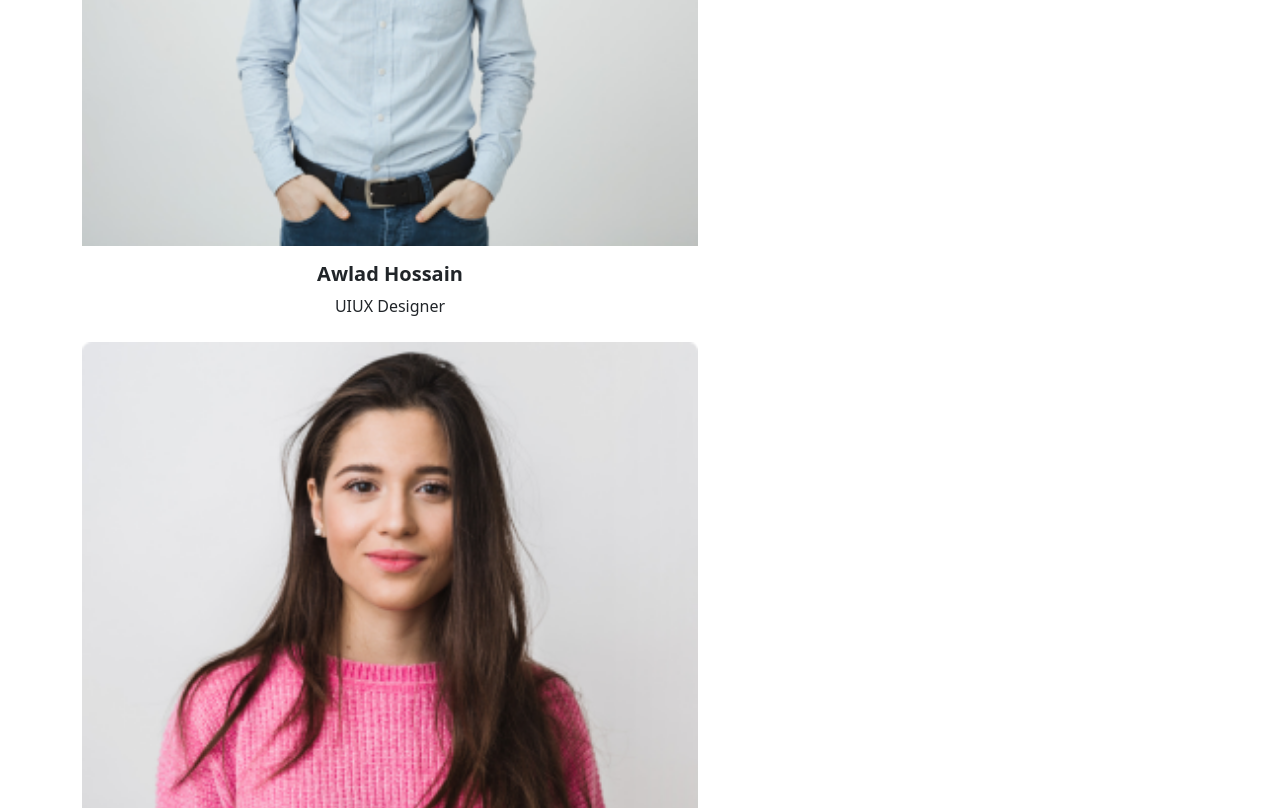
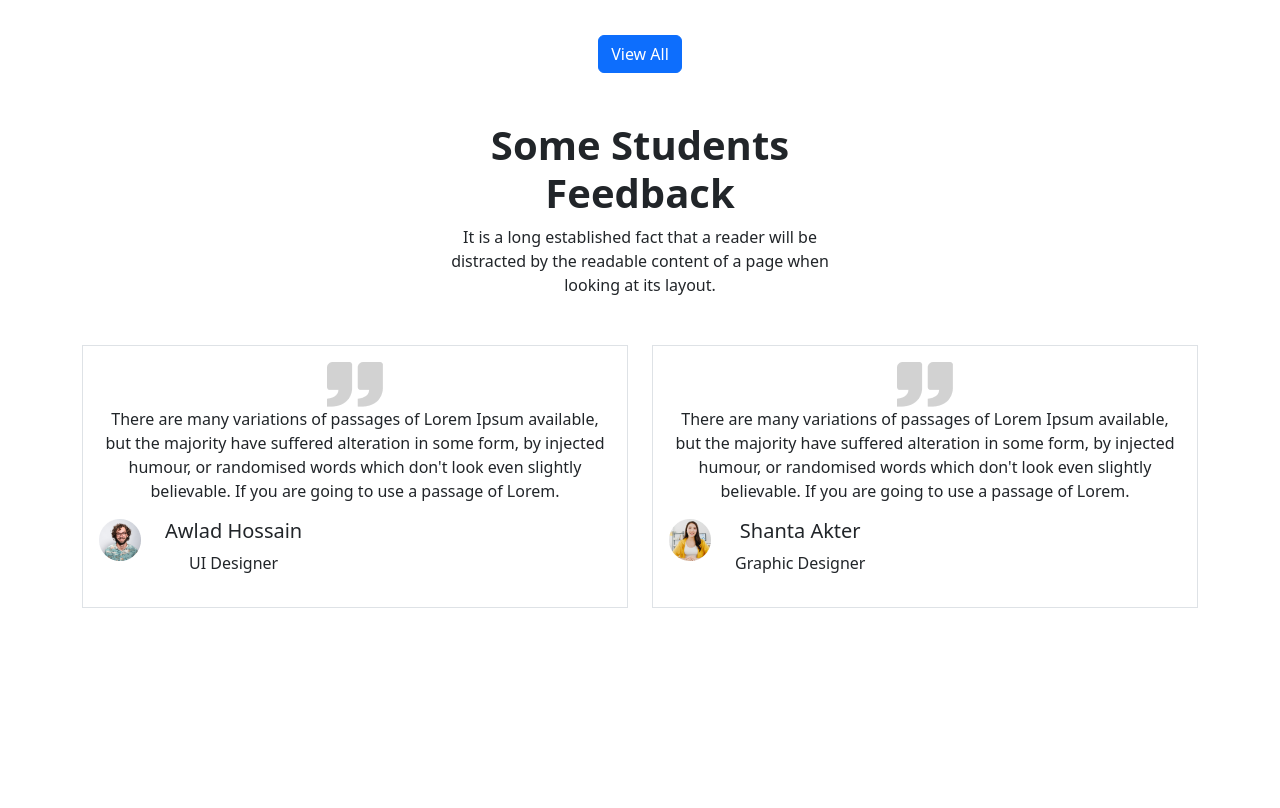
Before and after one commit to nafiurnm/HC-edu, a plain HTML site: page HC-Edu.html in a window 1280 px wide. Shown: the part 3420-4228 px from the top of the page. After the commit the page ends 4028 px from the top, so only its background shows below. Drawn offline with nearby package versions, Linux system fonts and the light colour scheme.

Commit message:
student Feedback

```diff
--- a/HC-Edu.html
+++ b/HC-Edu.html
@@ -307,7 +307,7 @@
           <p>It is a long established fact that a reader will be distracted by the readable content of a page when looking at its layout.</p>
         </div>
 
-        <div class="row row-cols-12 row-cols-lg-1 row-cols-md-3  gap-2 w-100">
+        <div class="row row-cols-12 row-cols-lg-4 row-cols-md-2   w-100">
 
           <div class="card border-0" style="max-width: 640px;">
             <img src="images/student/student-1.png" class="card-img-top " alt="...">
@@ -356,6 +356,47 @@
      </section>
 
      <!--student--end-- -->
+     <section class="container">
+      <div class="text-center">
+        <div class="mx-auto my-5 " style="width: 400px;">
+          <div class="">
+            <h1 class="fw-bold">Some Students Feedback</h1>
+
+            <p>It is a long established fact that a reader will be distracted by the readable content of a page when looking at its layout.</p>
+
+          </div>
+        </div>
+        <div class="d-flex gap-4">
+          <div class="p-3 border">
+            <div><img class="img-fluid  " src="images/comma.png" alt=""></div>
+            <p>There are many variations of passages of Lorem Ipsum available, but the majority have suffered alteration in some form, by injected humour, or randomised words which don't look even slightly believable. If you are going to use a passage of Lorem.</p>
+            <div class="d-flex gap-4">
+              <img class="img-fluid " style="height:42px; width:42px; " src="images/student/student-5.png" alt="">
+              <div class="" >
+                 <h5>Awlad Hossain</h5>
+                <p>UI Designer </p>
+              </div>
+            </div>
+
+          </div>
+          <div class="p-3 border">
+            <img class="img-fluid " src="images/comma.png" alt="">
+            <p>There are many variations of passages of Lorem Ipsum available, but the majority have suffered alteration in some form, by injected humour, or randomised words which don't look even slightly believable. If you are going to use a passage of Lorem.</p>
+            <div class="d-flex gap-4">
+              <img class="img-fluid " style="height:42px; width:42px;" src="images/student/student-6.png" alt="">
+              <div>
+                <h5>Shanta Akter</h5>
+                <p>Graphic Designer</p>
+              </div>
+            </div>
+        </div>
+
+        </div>
+
+
+      </div>
+
+     </section>
 
 
 
```
